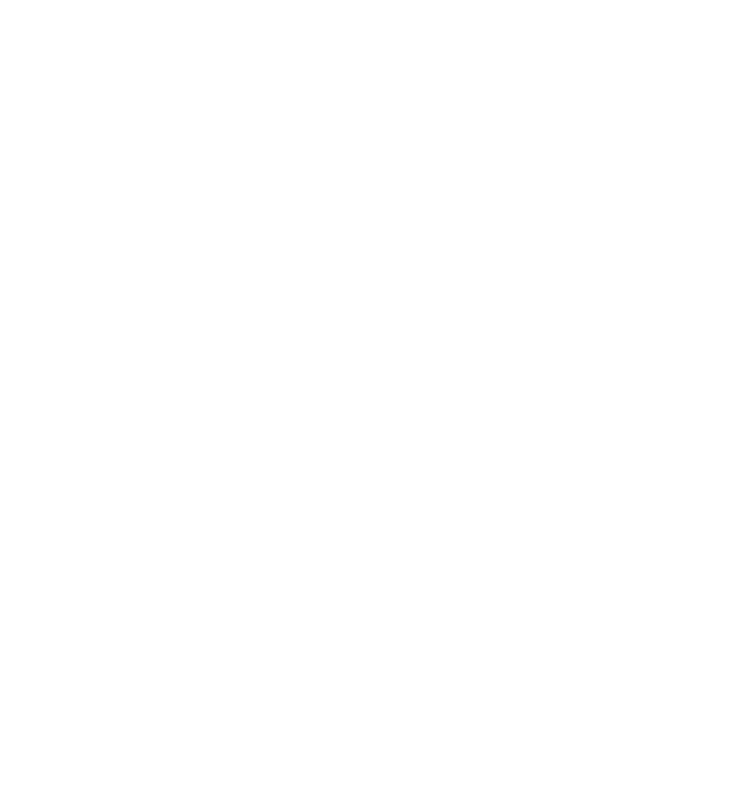
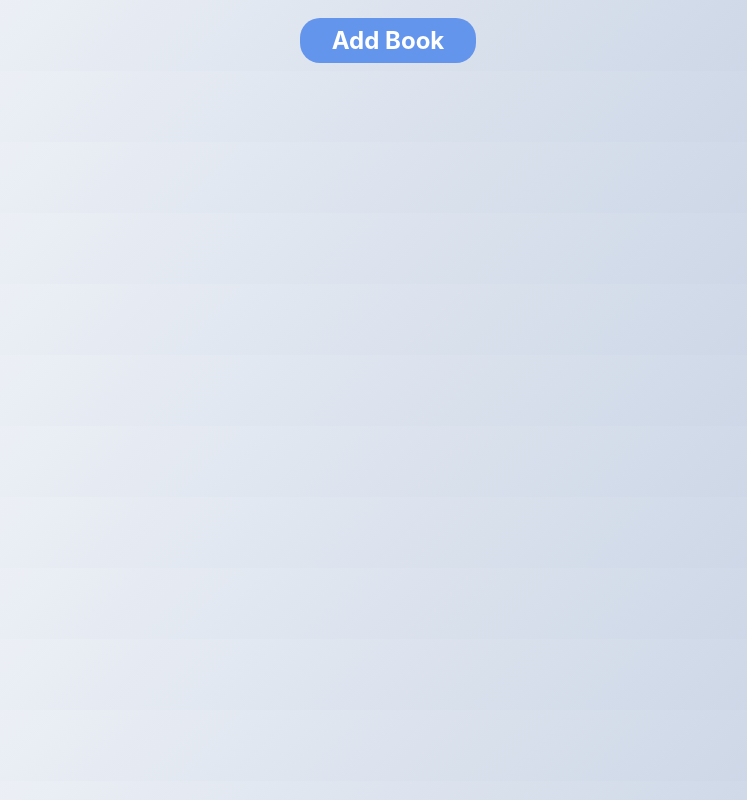
Before and after one commit to thuang3316/library, a plain HTML site: page index.html in a window 1280 px wide. Shown: the whole page, without its empty margins (252-999 px from the left). Drawn offline with Linux system fonts and the light colour scheme.

Commit message:
Add 'add book' button with styling

```diff
--- a/index.html
+++ b/index.html
@@ -7,7 +7,7 @@
     <link rel="stylesheet" href="styles.css">
 </head>
 <body>
-    <div class="header"></div>
+    <button class="addBookButton">Add Book</button>
     <div class="content"></div>
     <div class="footer"></div>
     <script src="script.js"></script>
--- a/styles.css
+++ b/styles.css
@@ -0,0 +1,25 @@
+body {
+    display: flex;
+    flex-direction: column;
+    align-items: center;
+    background: linear-gradient(135deg, #f5f7fa 0%, #c3cfe2 100%);
+    font-family: 'Inter', sans-serif;
+}
+
+.addBookButton {
+    font-family: 'Inter', sans-serif;
+    background-color: cornflowerblue;
+    color: white;
+    font-size: 24px;
+    font-weight: bold;
+    padding: 8px 32px;
+    border: none;
+    border-radius: 20px;
+    margin-top: 10px;
+}
+
+.addBookButton:hover {
+    transform: scale(1.05);
+    background-color: rgb(105, 152, 240);
+    cursor: pointer;
+}
```
